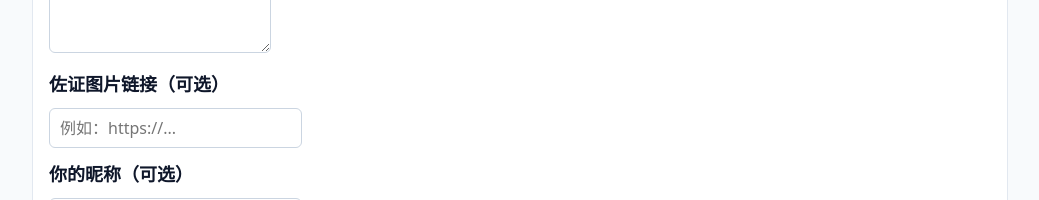
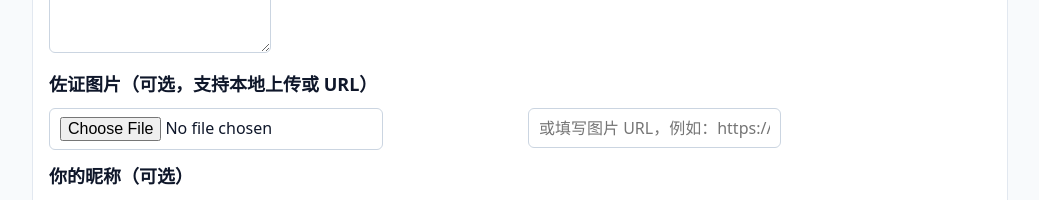
Before and after one commit to chartchai-class/project-01-anti-fakenews-cn-unique, a Vue app: page /news/1/vote in a window 1280 px wide. Shown: the part 955-1155 px from the top of the page, without its empty margins (120-1159 px from the left). Built offline with nearby package versions, Linux system fonts and the light colour scheme.

Commit message:
Images in comments can be uploaded.
wangyuzhe add

```diff
--- a/src/pages/NewsDetail.vue
+++ b/src/pages/NewsDetail.vue
@@ -31,7 +31,9 @@
           <p class="meta">时间：{{ formatTime(v.votedAt) }}</p>
           <p>{{ v.comment }}</p>
           <div v-if="v.imageUrl">
-            <img class="figure" :src="v.imageUrl" alt="佐证图片"/>
+            <a :href="v.imageUrl" target="_blank" rel="noopener">
+              <img class="figure" :src="v.imageUrl" alt="佐证图片" />
+            </a>
           </div>
         </article>
       </div>
--- a/src/pages/Vote.vue
+++ b/src/pages/Vote.vue
@@ -15,8 +15,20 @@
     <h3 class="section-title">评论（必填）</h3>
     <textarea rows="5" v-model="comment" placeholder="请说明你的判断理由（必填）"></textarea>
 
-    <h3 class="section-title">佐证图片链接（可选）</h3>
-    <input type="url" v-model="imageUrl" placeholder="例如：https://..."/>
+    <h3 class="section-title">佐证图片（可选，支持本地上传或 URL）</h3>
+    <div class="grid">
+      <div>
+        <input type="file" accept="image/*" ref="fileInputRef" @change="onFileChange" />
+      </div>
+      <div>
+        <input type="url" v-model="imageUrl" placeholder="或填写图片 URL，例如：https://..." />
+      </div>
+    </div>
+    <div v-if="showPreview" class="meta">
+      <a :href="imageUrl" target="_blank" rel="noopener">打开原图</a>
+      <img class="figure" :src="imageUrl" alt="预览图" />
+    </div>
+    <button class="ghost" v-if="imageUrl" @click="clearImage">移除图片</button>
 
     <h3 class="section-title">你的昵称（可选）</h3>
     <input type="text" v-model="voter" placeholder="匿名用户"/>
@@ -54,6 +66,32 @@ const canSubmit = computed(() =>
   comment.value.trim().length > 0
 );
 
+const fileInputRef = ref(null);
+
+function onFileChange(e) {
+  const file = e.target.files?.[0];
+  if (!file) return;
+  const reader = new FileReader();
+  reader.onload = () => {
+    // 将本地图片转为 data URL 存到 imageUrl，提交后可在详情页展示
+    imageUrl.value = String(reader.result || '');
+  };
+  reader.readAsDataURL(file);
+}
+
+function clearImage() {
+  imageUrl.value = '';
+  if (fileInputRef.value) fileInputRef.value.value = '';
+}
+
+const showPreview = computed(() => {
+  const url = imageUrl.value.trim();
+  return url.startsWith('http://') ||
+         url.startsWith('https://') ||
+         url.startsWith('data:') ||
+         url.startsWith('blob:');
+});
+
 function submit() {
   error.value = '';
   ok.value = false;
```
